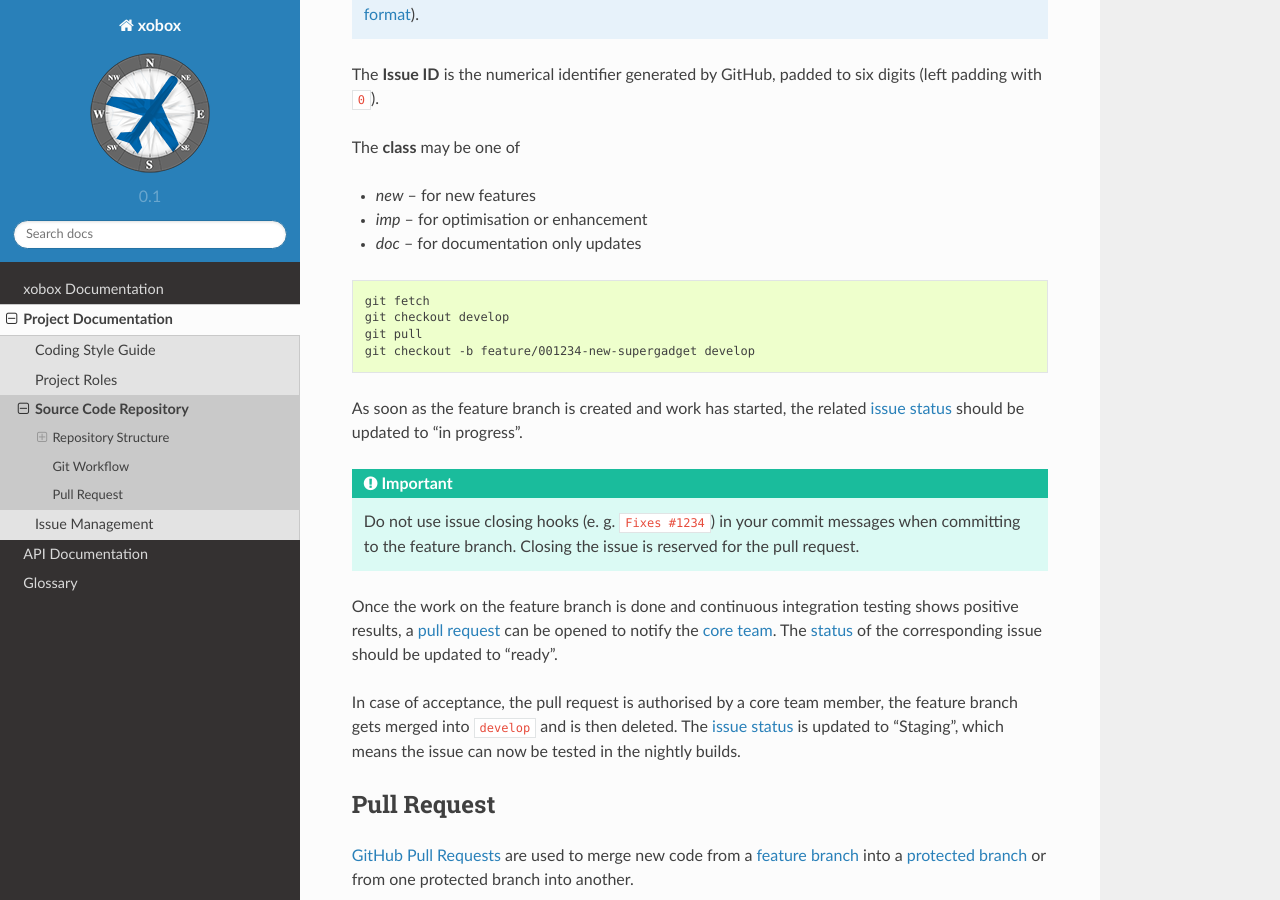
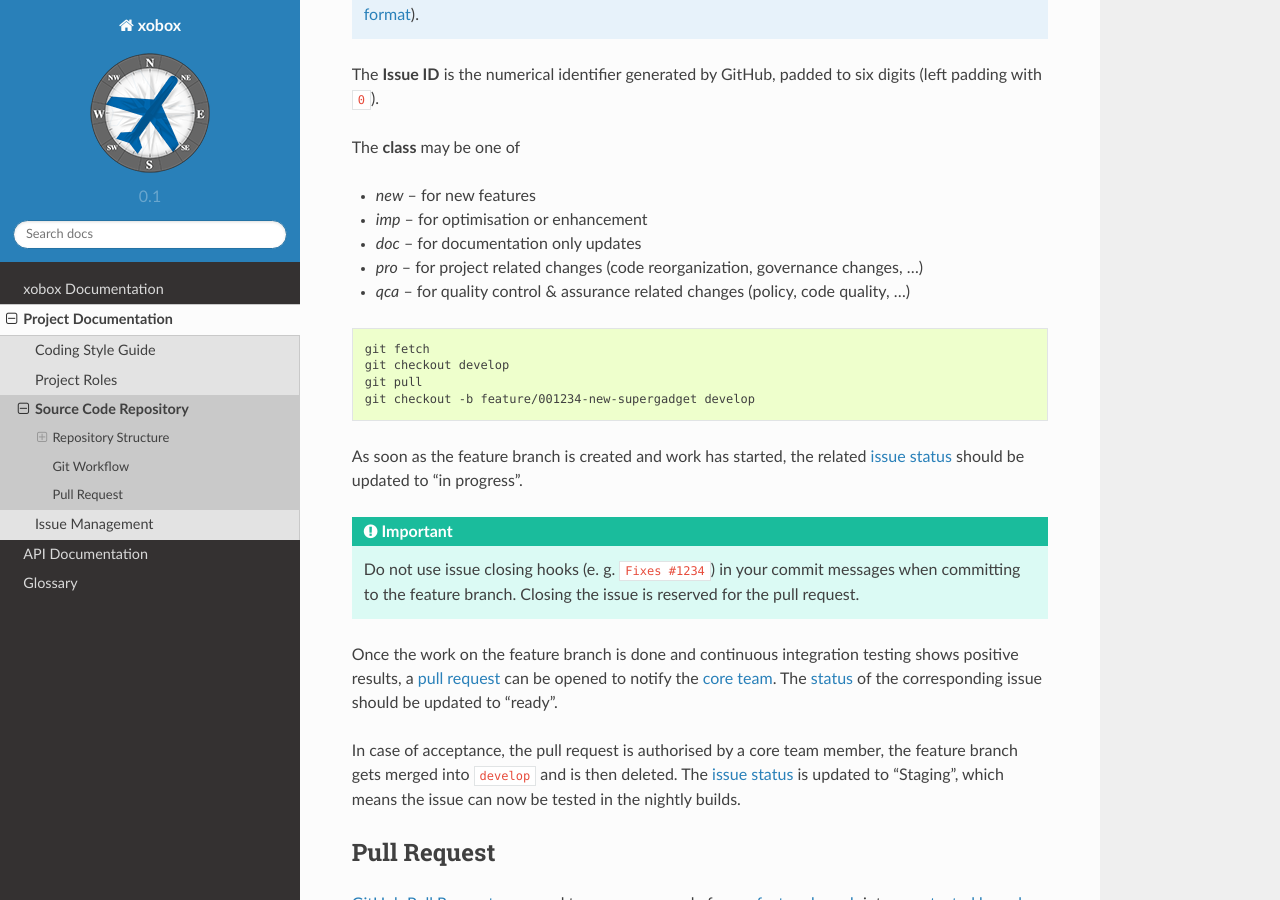
Before and after one commit to stormrose-va/xobox, a Sphinx documentation site: the page built from docs/source/internals/git.rst, in a window 1280 px wide and 900 px high, scrolled down 2764 px. Built offline with Sphinx 7.4.7 and the Read the Docs theme 2.0.0, drawn with Linux system fonts in a browser that asks for light colours; pages that are not in the unit, such as notebooks, are missing from menus.

Commit message:
Added new feature branch types

```diff
--- a/docs/source/internals/git.rst
+++ b/docs/source/internals/git.rst
@@ -99,6 +99,8 @@ The **class** may be one of
 * *new* -- for new features
 * *imp* -- for optimisation or enhancement
 * *doc* -- for documentation only updates
+* *pro* -- for project related changes (code reorganization, governance changes, ...)
+* *qca* -- for quality control & assurance related changes (policy, code quality, ...)
 
 
 .. code-block:: bash
```
